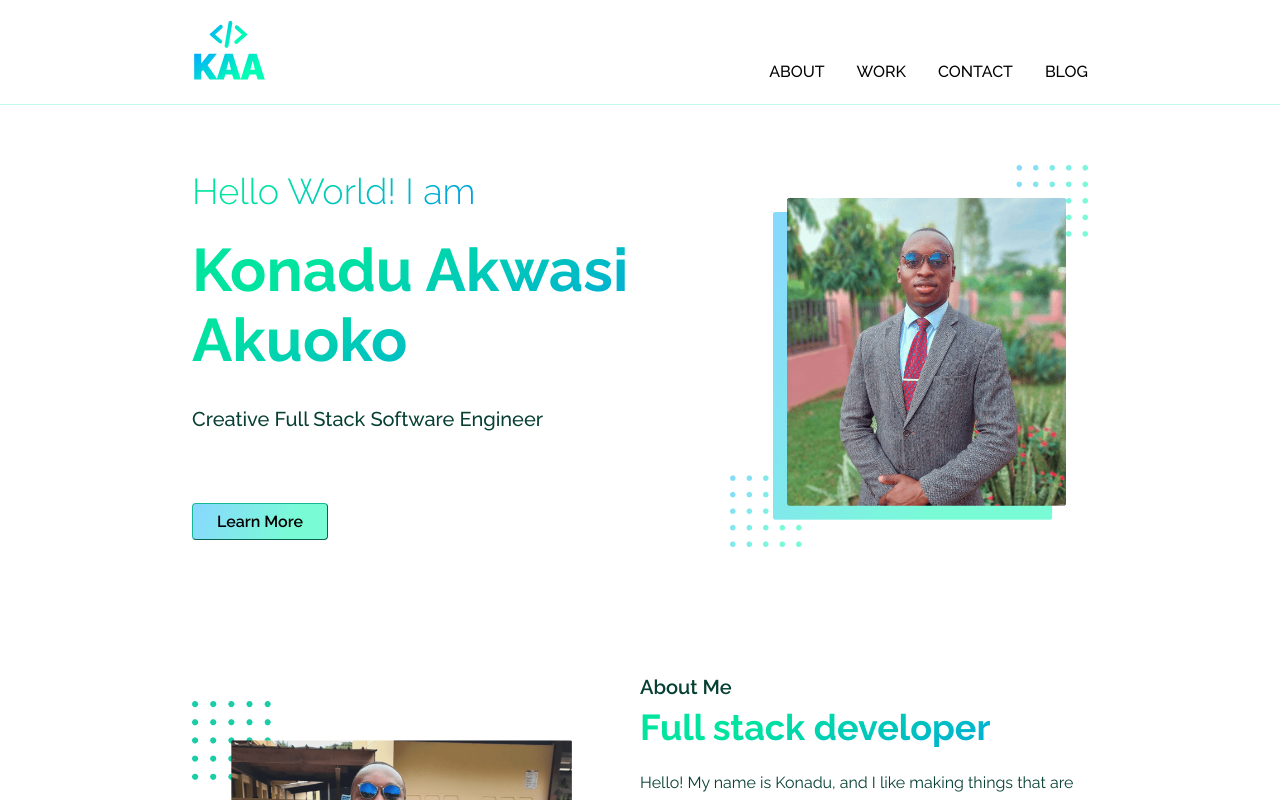
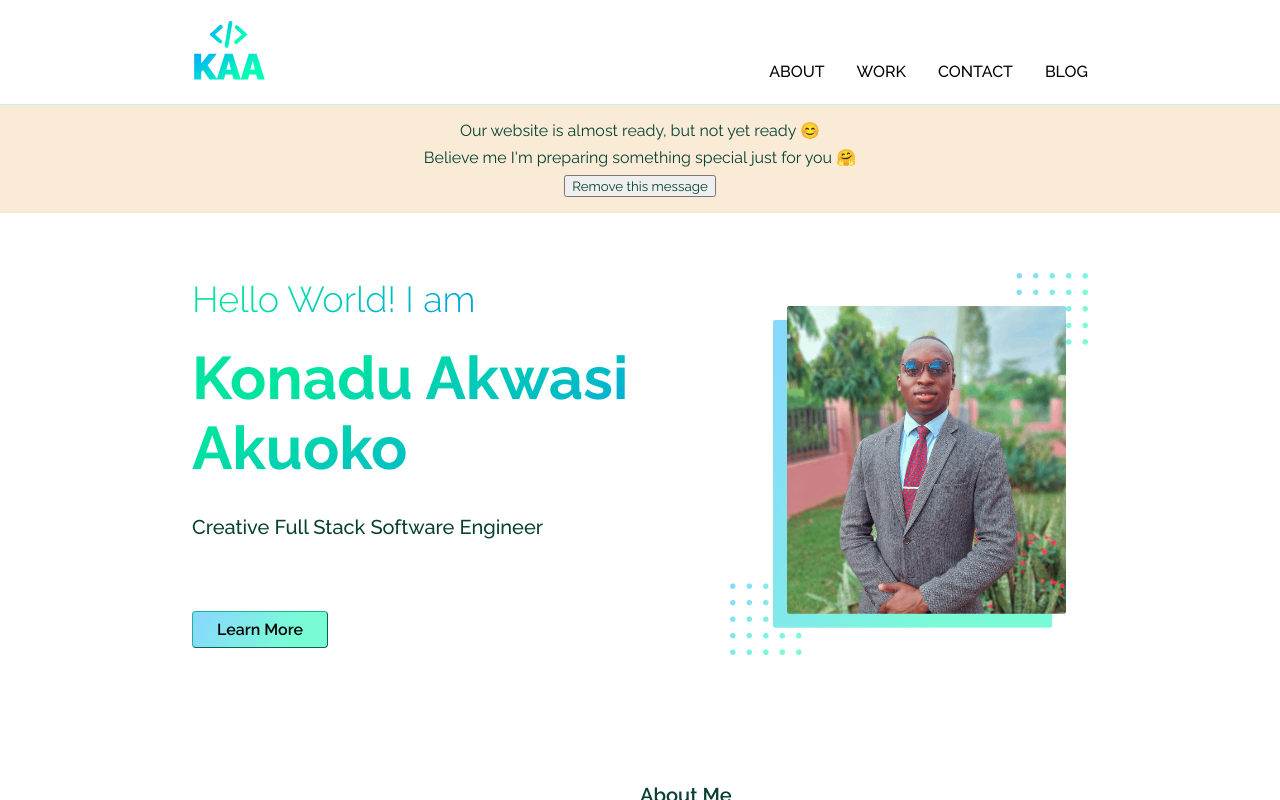
Before and after one commit to Konadu-Akwasi-Akuoko/Konau-Website, a React (Create React App) app: page / in a window 1280 px wide. Shown: the top 800 px of the page. Built offline with nearby package versions, Linux system fonts and the light colour scheme.

Commit message:
Added an inprogress bar

```diff
--- /dev/null
+++ b/src/components/AlertComingSoon.tsx
@@ -0,0 +1,38 @@
+import React, { useEffect, useState } from "react";
+
+function AlertComingSoon() {
+  const [isAlertOn, setIsAlertOn] = useState(true);
+  const [canRemove, setCanRemove] = useState(false);
+
+  useEffect(() => {
+    if (!isAlertOn) {
+      setTimeout(() => {
+        setCanRemove(true);
+      }, 500);
+    }
+  }, [isAlertOn]);
+
+  return (
+    <div
+      className={
+        // eslint-disable-next-line prefer-template
+        (isAlertOn ? " " : " alert-remove ") +
+        (canRemove ? " alert-hidden " : "") +
+        "body__padding-horizontal alert"
+      }
+    >
+      <p>Our website is almost ready, but not yet ready 😊</p>
+      <p>Believe me I&apos;m preparing something special just for you 🤗</p>
+      <button
+        type="button"
+        onClick={() => {
+          setIsAlertOn(false);
+        }}
+      >
+        Remove this message
+      </button>
+    </div>
+  );
+}
+
+export default AlertComingSoon;
--- a/src/components/componentStyles.css
+++ b/src/components/componentStyles.css
@@ -1,3 +1,45 @@
+/* !AlertComingSoon section */
+@keyframes alert-remove {
+  0% {
+    opacity: 1;
+  }
+  100% {
+    opacity: 0;
+  }
+}
+
+@keyframes alertAdd {
+  0% {
+    opacity: 0;
+  }
+  100% {
+    opacity: 1;
+  }
+}
+
+.alert {
+  padding: 1rem;
+  background-color: antiquewhite;
+  text-align: center;
+  display: flex;
+  flex-direction: column;
+  row-gap: 0.5rem;
+  align-items: center;
+  animation: alertAdd 1s ease-in-out;
+}
+
+.alert > button {
+  width: fit-content;
+}
+
+.alert-remove {
+  animation: alert-remove 0.5s ease-in-out;
+}
+
+.alert-hidden {
+  display: none;
+}
+
 /*! Header section */
 .header__padding-vertical {
   padding-top: 1.25rem;
--- a/src/pages/Home/Home.tsx
+++ b/src/pages/Home/Home.tsx
@@ -1,4 +1,5 @@
 import React from "react";
+import AlertComingSoon from "../../components/AlertComingSoon";
 import AboutMe from "./components/AboutMe";
 import Contact from "./components/Contact";
 import Hero from "./components/Hero";
@@ -8,6 +9,7 @@ import Work from "./components/Work";
 function Home() {
   return (
     <>
+      <AlertComingSoon />
       <Hero />
       <AboutMe />
       <Skills />
```
